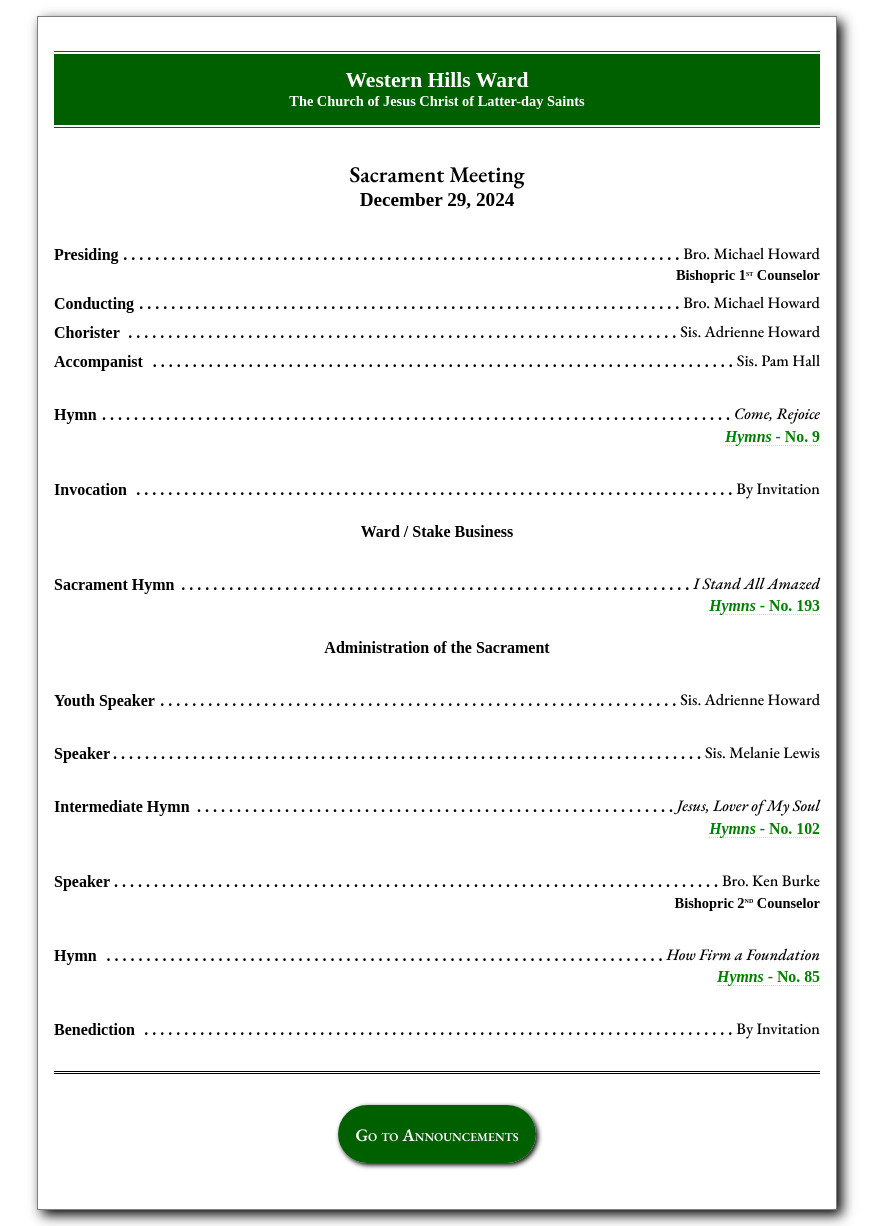
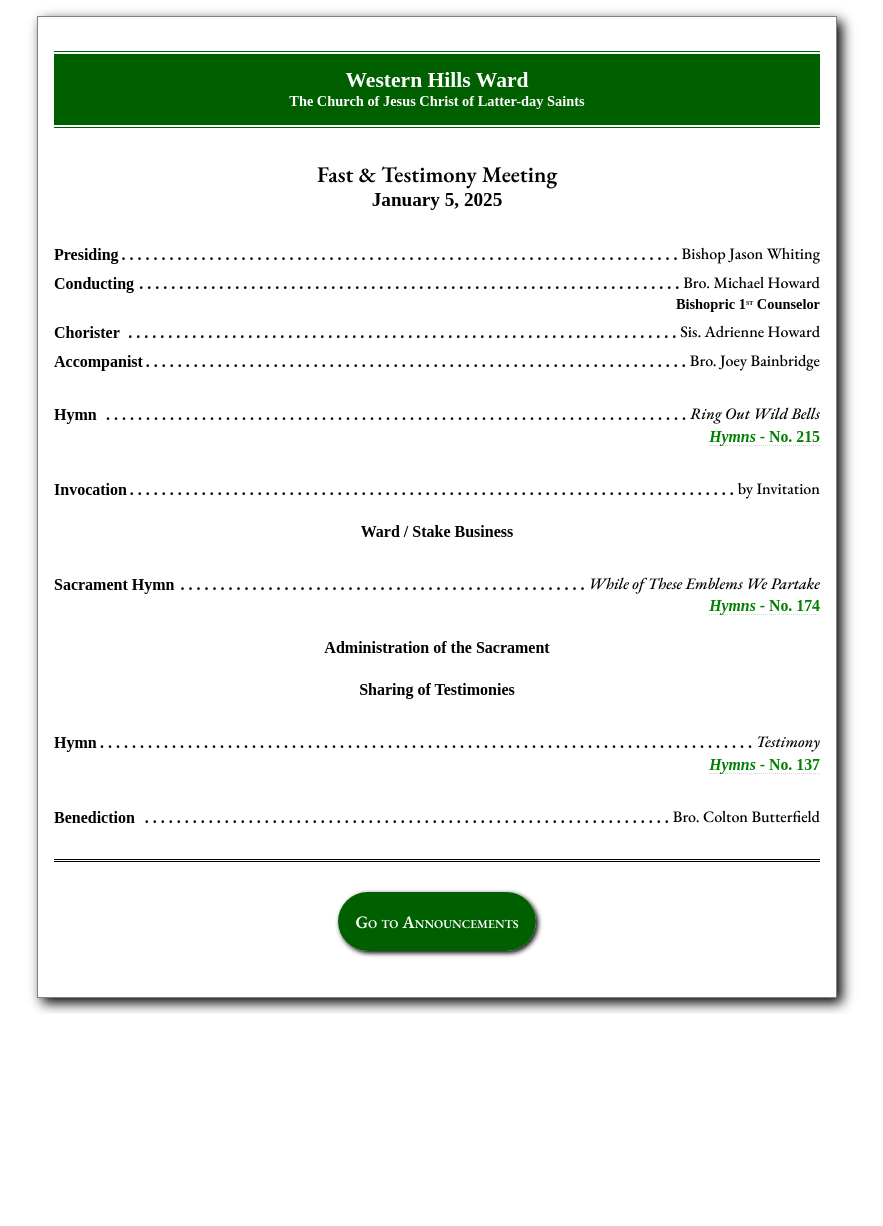
Before and after one commit to Wyoming-C64/westernhillsbulletin, a PHP site: page / in a window 1280 px wide. Shown: the whole page, without its empty margins (203-1086 px from the left). After the commit the page ends 1013 px from the top, so only its background shows below. Run offline with PHP 8.4, Linux system fonts and the light colour scheme; some web fonts are replaced.

Commit message:
Janury 5, 2025

```diff
--- /dev/null
+++ b/htdocs/globals.php
@@ -0,0 +1,6 @@
+<?php
+
+$meetingDate = strtotime('January 5, 2025 10:30:00 am');
+$Fast_And_Testimony = TRUE;
+
+?>
--- a/htdocs/index.php
+++ b/htdocs/index.php
@@ -9,48 +9,61 @@ function mike_dump($v) {
 $leaders = array(
   array(
     'assignment' => 'Presiding',
-    'name' => 'Bro. Michael Howard',
-    'subline' => 'Bishopric 1<span class="super-ordinal">st</span> Counselor'
+    'name' => 'Bishop Jason Whiting',
+    'subline' => ''
   ),
   array(
     'assignment' => 'Conducting',
     'name' => 'Bro. Michael Howard',
-    // 'subline' => 'Bishopric 1<span class="super-ordinal">st</span> Counselor'
+    'subline' => 'Bishopric 1<span class="super-ordinal">st</span> Counselor'
   ),
+  // array(
+  //   'assignment' => 'Conducting',
+  //   'name' => 'Bro. Ken Burke',
+  //   'subline' => 'Bishopric 2<span class="super-ordinal">nd</span> Counselor'
+  // ),
   array(
     'assignment' => 'Chorister',
     'name' => 'Sis. Adrienne Howard',
   ),
+  // array(
+  //   'assignment' => 'Accompanist',
+  //   'name' => 'Sis. Pam Hall',
+  // ),
+  // array(
+  //   'assignment' => 'Accompanist',
+  //   'name' => 'Bro. Jason Bird',
+  // ),
   array(
     'assignment' => 'Accompanist',
-    'name' => 'Sis. Pam Hall',
+    'name' => 'Bro. Joey Bainbridge',
   ),
 );
 
 $hymns = array(
   'opening' => array(
     'assignment' => 'Hymn',
-    'name' => 'Come, Rejoice',
-    'reference' => '<i>Hymns</i> - No. 9',
+    'name' => 'Ring Out Wild Bells',
+    'reference' => '<i>Hymns</i> - No. 215',
   ),
   'sacrament' => array(
     'assignment' => 'Sacrament Hymn',
-    'name' => 'I Stand All Amazed',
-    'reference' => '<i>Hymns</i> - No. 193',
+    'name' => 'While of These Emblems We Partake',
+    'reference' => '<i>Hymns</i> - No. 174',
   ),
   'closing' => array(
     'assignment' => 'Hymn',
-    'name' => 'How Firm a Foundation',
-    'reference' => '<i>Hymns</i> - No. 85',
+    'name' => 'Testimony',
+    'reference' => '<i>Hymns</i> - No. 137',
   ),
 );
 
 $intermissionMusic = array(
-  array(
-    'assignment' => 'Intermediate Hymn',
-    'name' => 'Jesus, Lover of My Soul',
-    'reference' => '<i>Hymns</i> - No. 102',
-  ),
+  // array(
+  //   'assignment' => 'Intermediate Hymn',
+  //   'name' => 'Jesus, Lover of My Soul',
+  //   'reference' => '<i>Hymns</i> - No. ',
+  // ),
   // array(
   //   'assignment' => 'Musical Number',
   //   'name' => '',
@@ -59,16 +72,16 @@ $intermissionMusic = array(
 );
 
 $firstSpeakers = array(
-  array(
-    'assignment' => 'Youth Speaker',
-    'name' => 'Sis. Adrienne Howard',
-    // 'subline' => 'Colorado Fort Collins Mission'
-  ),
-  array(
-    'assignment' => 'Speaker',
-    'name' => 'Sis. Melanie Lewis',
-    // 'subline' => ''
-  ),
+  // array(
+  //   'assignment' => 'Youth Speaker',
+  //   'name' => 'Sis. Adrienne Howard',
+  //   // 'subline' => 'Colorado Fort Collins Mission'
+  // ),
+  // array(
+  //   'assignment' => 'Speaker',
+  //   'name' => 'Sis. Melanie Lewis',
+  //   // 'subline' => ''
+  // ),
   // array(
   //   'assignment' => 'Speaker',
   //   'name' => '',
@@ -83,11 +96,11 @@ $firstSpeakers = array(
 );
 
 $secondSpeakers = array(
-  array(
-    'assignment' => 'Speaker',
-    'name' => 'Bro. Ken Burke',
-    'subline' => 'Bishopric 2<span class="super-ordinal">nd</span> Counselor'
-  ),
+  // array(
+  //   'assignment' => 'Speaker',
+  //   'name' => 'Bro. Ken Burke',
+  //   'subline' => 'Bishopric 2<span class="super-ordinal">nd</span> Counselor'
+  // ),
   // array(
   //   'assignment' => 'Speaker',
   //   'name' => '',
@@ -110,19 +123,19 @@ $secondSpeakers = array(
 $prayers = array(
   'Invocation' => array(
     'assignment' => 'Invocation',
-    'name' => 'By Invitation',
-    // 'subline' => 'Colorado Fort Collins Mission'
+    'name' => 'by Invitation',
+    // 'subline' => ''
   ),
   'Benediction' => array(
     'assignment' => 'Benediction',
-    'name' => 'By Invitation',
-    // 'subline' => 'Colorado Fort Collins Mission'
+    'name' => 'Bro. Colton Butterfield',
+    // 'subline' => ''
   )
 );
 
+require('globals.php');
+$meetingType = ($Fast_And_Testimony ? "Fast & Testimony" : "Sacrament");
 
-$meetingType = "Sacrament";
-$meetingDate = "December 29, 2024";
 
 function makeHymnLink($title) {
   $output = strtolower($title);
@@ -178,7 +191,7 @@ function printHymn($hymn) {
       <div class="ward-title">
         <span class="ward-name">Western Hills Ward</span><br/>The Church of Jesus Christ of Latter-day Saints</div>
       <h1><?php echo $meetingType; ?> Meeting</h1>
-      <div class="meeting-date"><?php echo $meetingDate; ?></div>
+      <div class="meeting-date"><?php echo date('F j, Y', $meetingDate); ?></div>
       <div class="meeting-leaders">
         <?php
           foreach ($leaders as $leader) {
@@ -198,7 +211,13 @@ function printHymn($hymn) {
           printItem($speaker);
         }
       ?>
-      <?php printHymn($intermissionMusic[0]); ?>
+      <?php
+        if ($Fast_And_Testimony) {
+          echo '<div class="centered-item">Sharing of Testimonies</div>';
+        } else {
+          printHymn($intermissionMusic[0]);
+        }
+      ?>
       <?php
         foreach ($secondSpeakers as $speaker) {
           printItem($speaker);
```
Also changed, not shown: htdocs/announcements.php (+27 -14 lines).
